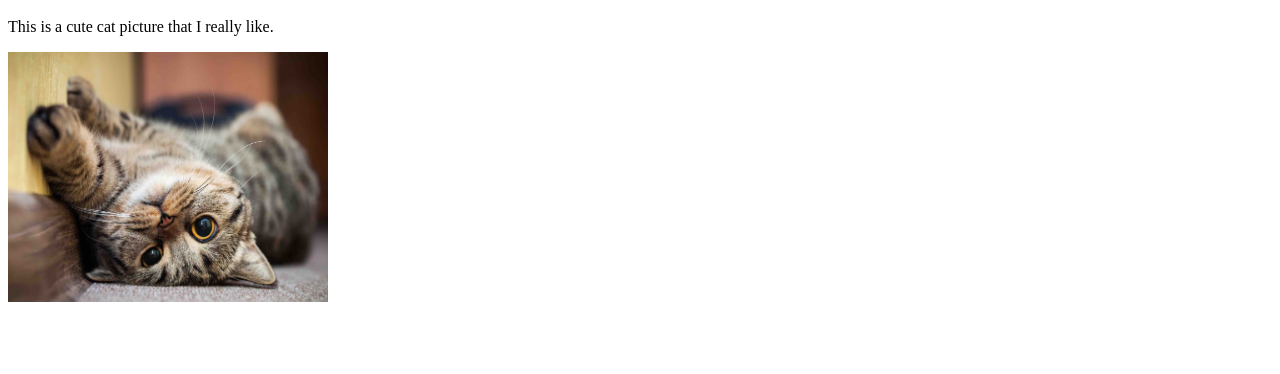
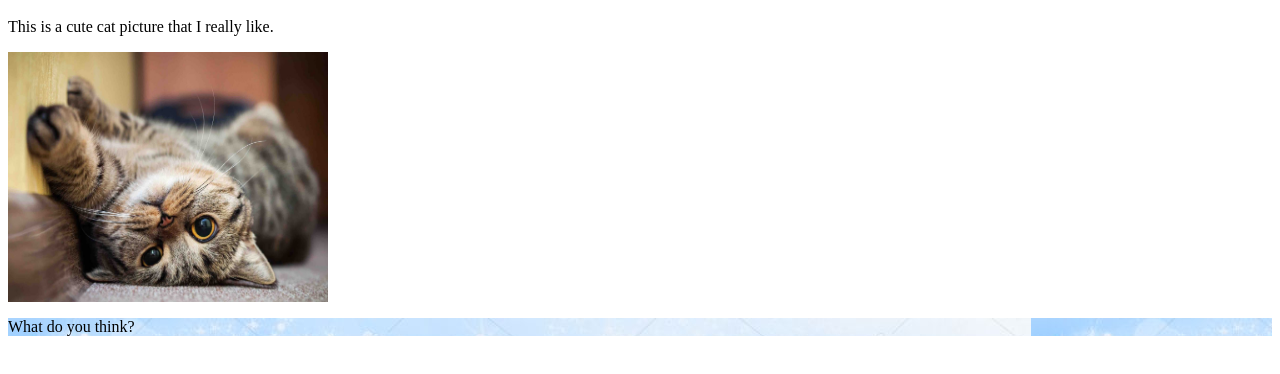
Before and after one commit to Sophie-Cherry/Sophie-Cherry.github.io, a plain HTML site: page index.html in a window 1280 px wide. Shown: the part 48-422 px from the top of the page. Drawn offline with Linux system fonts and the light colour scheme.

Commit message:
update text

```diff
--- a/index.html
+++ b/index.html
@@ -2,3 +2,4 @@
 <p> This is a cute cat picture that I really like.</p>
 <img src="cutest-cat.jpg" alt="Cute Cat" width="320" height="250">
 <div style="background-image: url('winter-snow.jpg');">
+<p> What do you think?</p>
```
